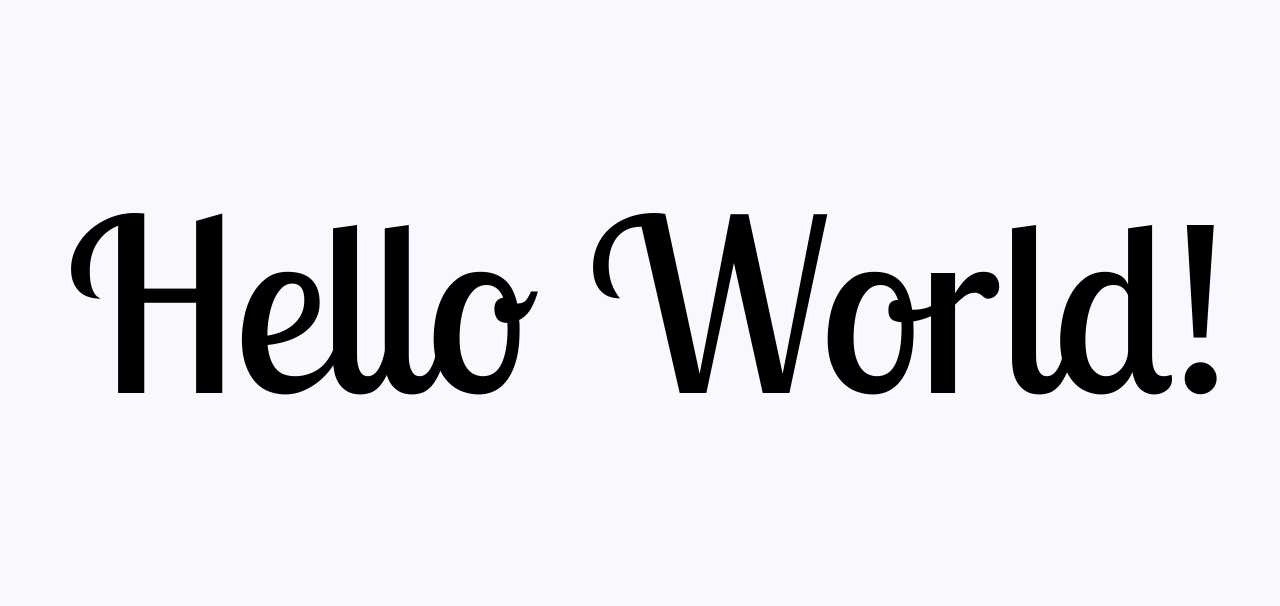
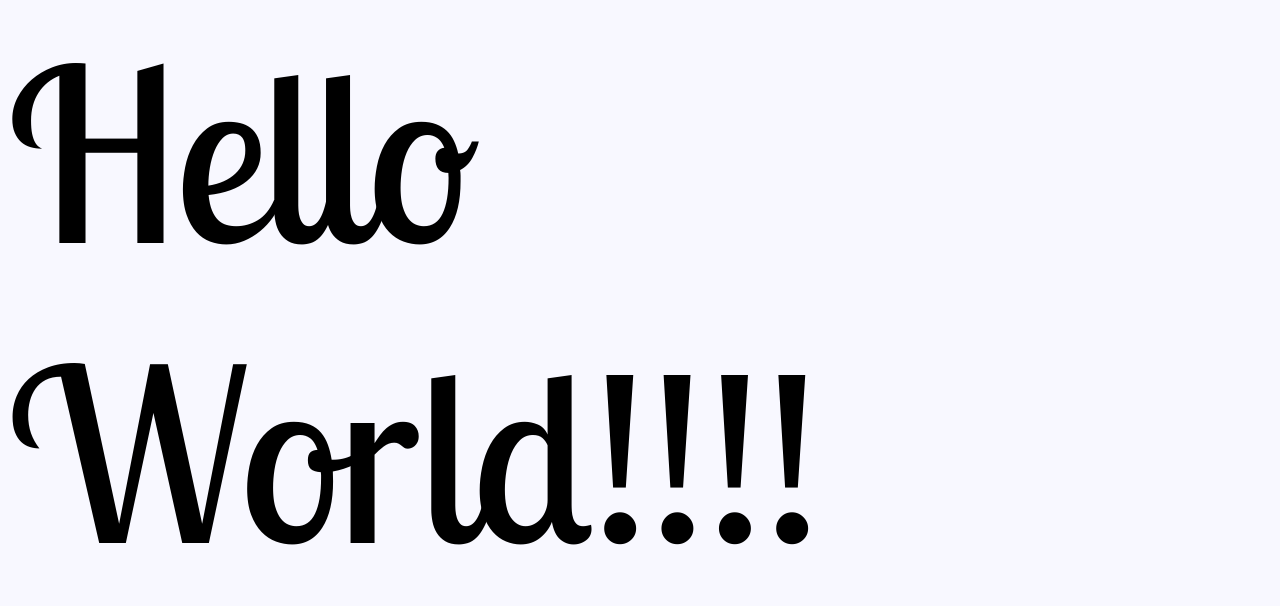
Before and after one commit to taylorryanbell/jenkins-build-project, a plain HTML site: page index.html in a window 1280 px wide. Shown: the part 105-711 px from the top of the page. Drawn offline with Linux system fonts and the light colour scheme.

Commit message:
Update index.html

```diff
--- a/index.html
+++ b/index.html
@@ -14,7 +14,7 @@
 
 <body style="overflow: hidden; background-color: ghostwhite;">
   <div style="height: 100vh; width: 100vw; display: flex; justify-content: center; align-items: center">
-    <div style="font-family: 'Lobster Two'; font-size: 15rem;">Hello World!</div>
+    <div style="font-family: 'Lobster Two'; font-size: 15rem;">Hello World!!!!</div>
   </div>
 </body>
 
```
